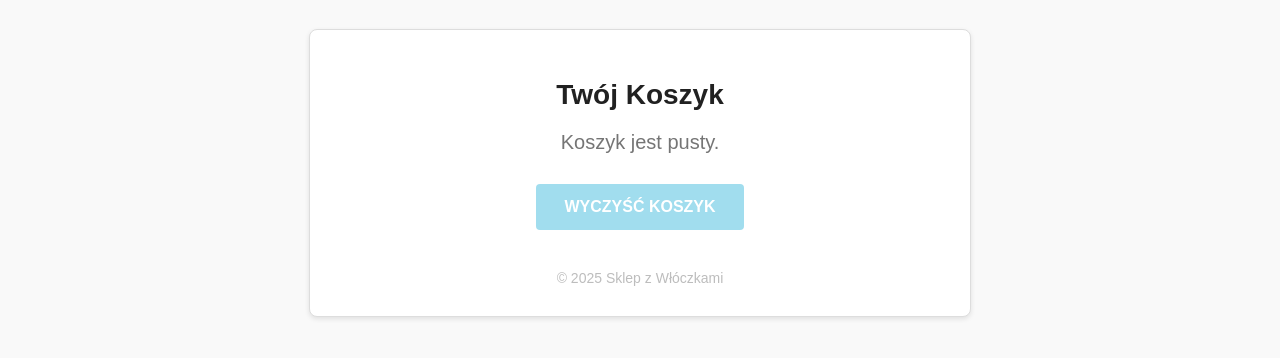
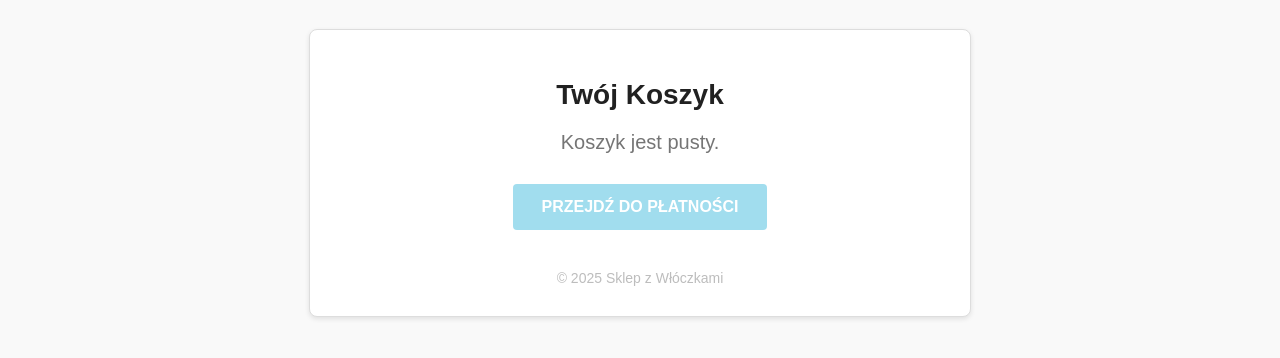
Before and after one commit to XCristopher/cozyloops, a plain HTML site: page koszyk.html in a window 1280 px wide. Shown: the part 60-418 px from the top of the page. Drawn offline with Linux system fonts and the light colour scheme.

Commit message:
koszyk.html

```diff
--- a/koszyk.html
+++ b/koszyk.html
@@ -20,7 +20,7 @@
     <h1 class="cart-title">Twój Koszyk</h1>
     <div id="koszyk"></div>
     <div class="suma" id="suma"></div>
-    <button class="clear-cart-button" onclick="wyczyscKoszyk()">Wyczyść koszyk</button>
+    <button class="clear-cart-button" onclick="wyczyscKoszyk()">Przejdź do płatności</button>
     <div class="cart-footer">&copy; 2025 Sklep z Włóczkami</div>
   </div>
   <script>
```
